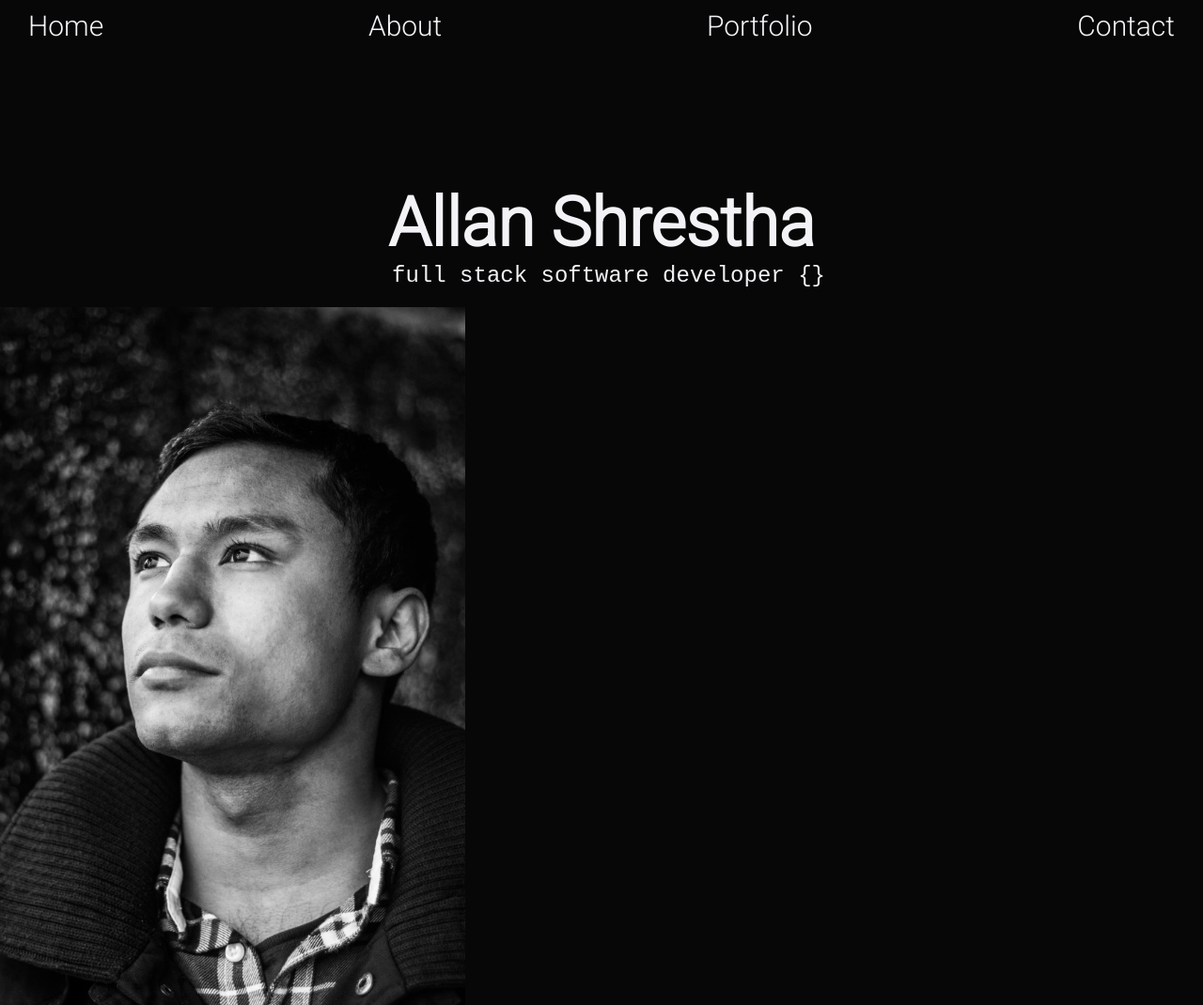
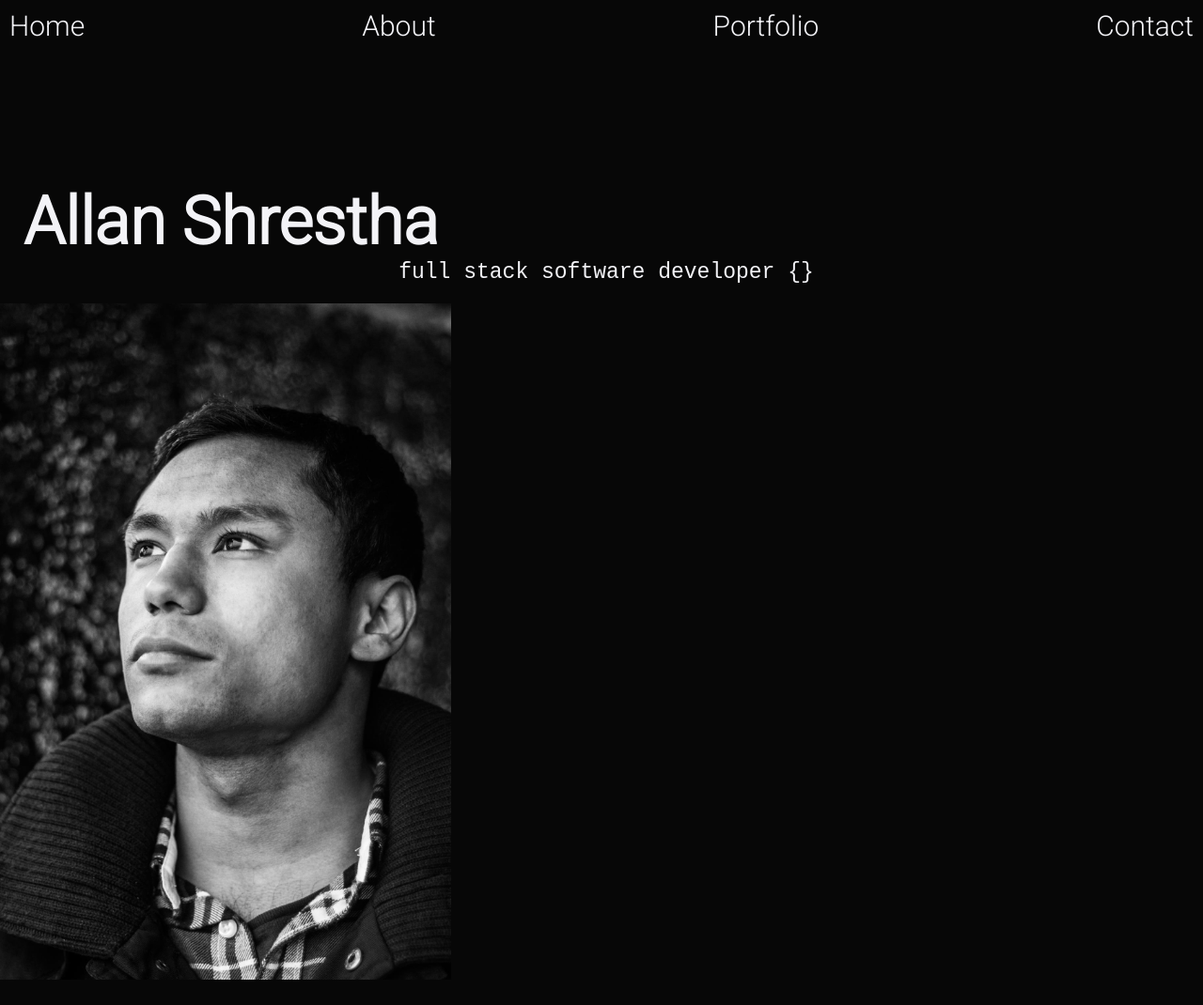
Before and after one commit to iCode-me/portfolio, a plain HTML site: page index.html in a window 1280 px wide. Shown: the top 1070 px of the page at 94% size. Drawn offline with Linux system fonts and the light colour scheme.

Commit message:
Fixed width issues

```diff
--- a/style.scss
+++ b/style.scss
@@ -3,6 +3,8 @@
 html {
   scroll-behavior: smooth;
 }
+
+
 
 * {
   margin: 0;
@@ -24,8 +26,6 @@ nav {
   display: flex;
   justify-content: space-between;
   margin: 10px;
-  margin-left: 30px;
-  margin-right: 30px;
 }
 
 nav > ul > li {
@@ -38,26 +38,27 @@ nav > ul > li > a {
 
 h1 {
   color: $text-color;
-  font-size: 72px;
-  text-align: center;
+  font-size: 70px;
+  align-items: center;
+  margin-left: 25px;
   margin-top: 150px;
 }
 
 .text {
-  width: 100vw;
+  width: 95vw;
 }
 
 p {
   color: $text-color;
   text-align: center;
-  font-size: 24px;
+  font-size: 23px;
   font-family: 'Courier New', Courier, monospace;
-  margin-left: 15px;
+  margin-left: 10px;
   margin-bottom: 20px;
 }
 
 img {
-  width: 495px;
+  width: 480px;
 }
 
 // About styling
@@ -67,6 +68,7 @@ img {
  }
 
  p {
+   width: 80vw;
    margin: 50px;
    text-align: justify;
 
@@ -89,19 +91,21 @@ img {
 
 #portfolio {
 
+
   .text-box {
     @include textbox();
    }
   .project-box {
     border: 1px solid $text-color;
-    width: 130px;
-    height: 130px;
+    width: 100px;
+    height: 100px;
     margin: 40px;
     padding: 20px;
   }
 
   #project-area {
     display: grid;
+
     grid-template-areas:
     'one two'
     'three four'
@@ -137,6 +141,7 @@ img {
 
   .text-box-large {
     @include large-textbox();
+    margin-bottom: 380px;
 
    .name-field {
     border: 1px solid $text-color;
```
Also changed, not shown: dist/style.css.
